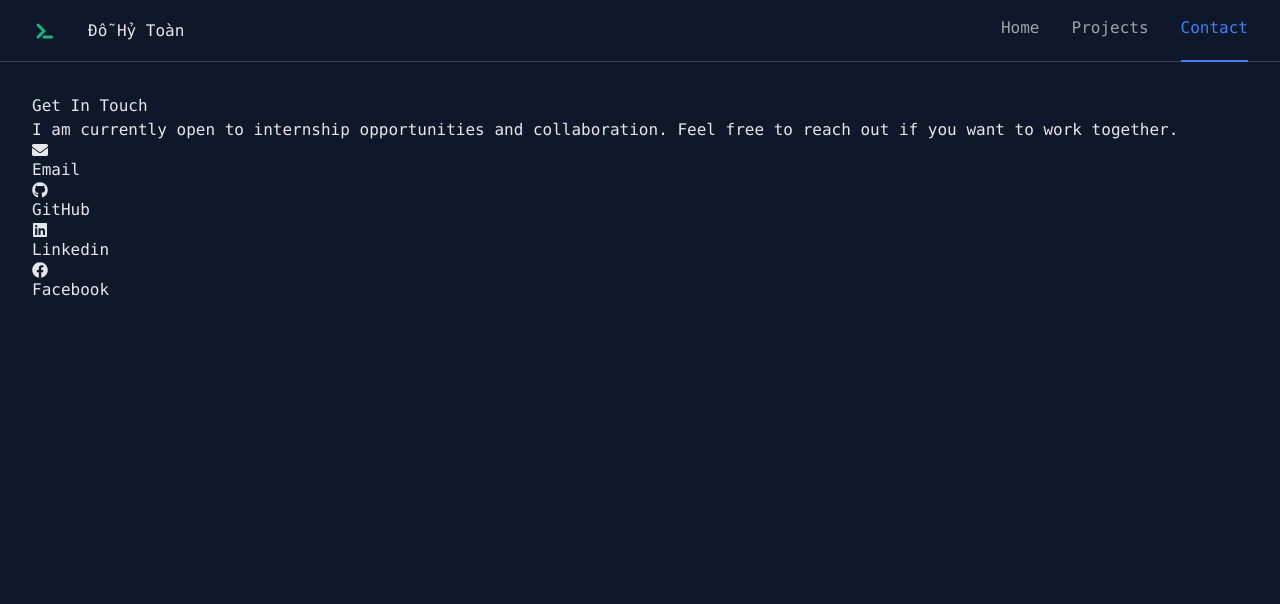
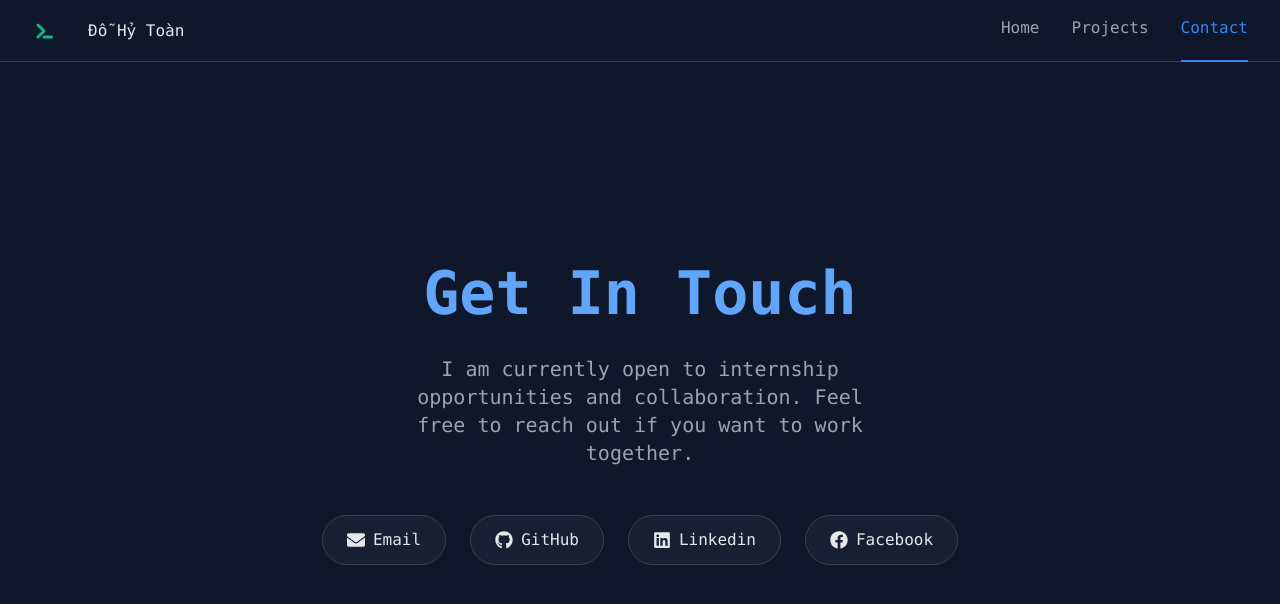
Before and after one commit to lucaidau/ReactJS_MyPortfolio, a React (Vite) app: page /contact in a window 1280 px wide. Shown: the top 604 px of the page. Built offline with nearby package versions, Linux system fonts and the light colour scheme.

Commit message:
Css for Contact

```diff
--- a/src/pages/Contact.jsx
+++ b/src/pages/Contact.jsx
@@ -10,19 +10,27 @@ const socialLink = [
 
 const Contact = () => {
   return (
-    <section className="">
-      <div className="">
-        <h1 className="">Get In Touch</h1>
-        <p className="">
+    <section className="min-h-[80vh] flex items-center justify-center px-8">
+      <div className="max-w-2xl text-center space-y-8">
+        <h1 className="text-4xl md:text-6xl font-bold text-primary-border ">
+          Get In Touch
+        </h1>
+        <p className="text-secondary-txt text-lg md:text-xl leading-relaxed max-w-md mx-auto">
           I am currently open to internship opportunities and collaboration.
           Feel free to reach out if you want to work together.
         </p>
 
-        <div className="">
+        <div className="flex flex-wrap justify-center gap-6 pt-4">
           {socialLink.map((link, index) => (
-            <a key={index} href={link.url} className="">
-              <span className="">{link.icon}</span>
-              <span className="">{link.name}</span>
+            <a
+              key={index}
+              href={link.url}
+              className="flex items-center gap-2 px-6 py-3 bg-navbar-bg/20 rounded-full border border-light-divider hover:border-primary-border hover:text-primary-accent transition-all duration-500 group"
+            >
+              <span className="text-lg group-hover:scale-120 transition-transform ">
+                {link.icon}
+              </span>
+              <span className="font-medium">{link.name}</span>
             </a>
           ))}
         </div>
```
